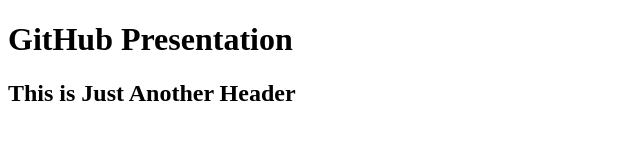
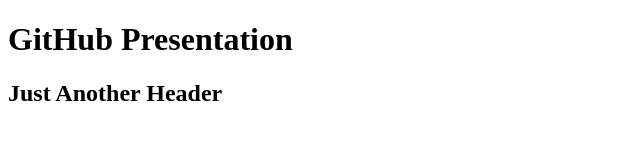
Before and after one commit to Rodrigo-Ornellas/git-presentation, a plain HTML site: page index.html in a window 1280 px wide. Shown: the whole page, without its empty margins (0-640 px from the left). Drawn offline with Linux system fonts and the light colour scheme.

Commit message:
ATOM h2 (test 2)

```diff
--- a/index.html
+++ b/index.html
@@ -9,7 +9,7 @@
 
 <body>
       <h1>GitHub Presentation</h1>
-      <h2>This is Just Another Header</h2>
+      <h2>Just Another Header</h2>
 </body>
 
 </html>
```
